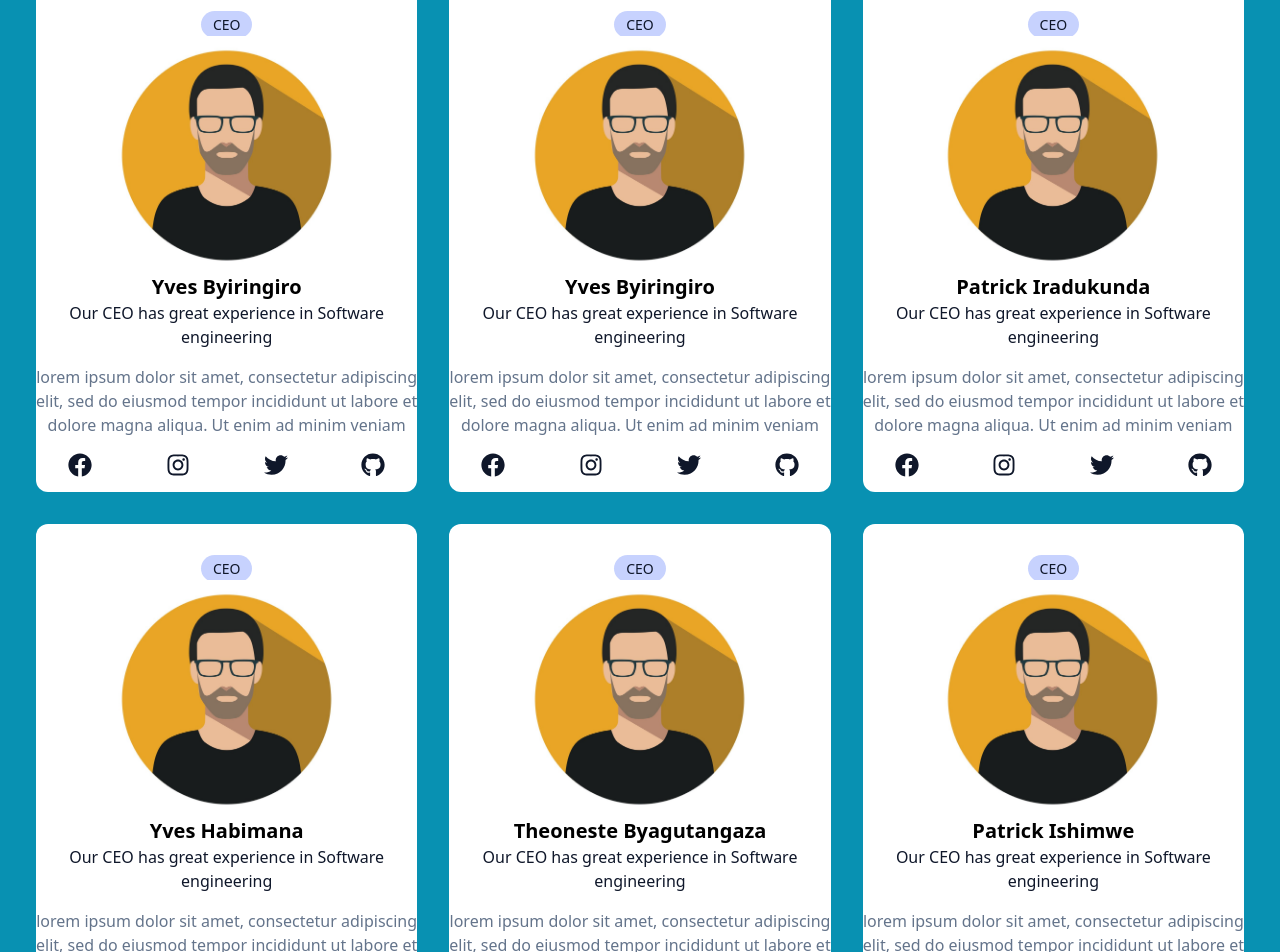
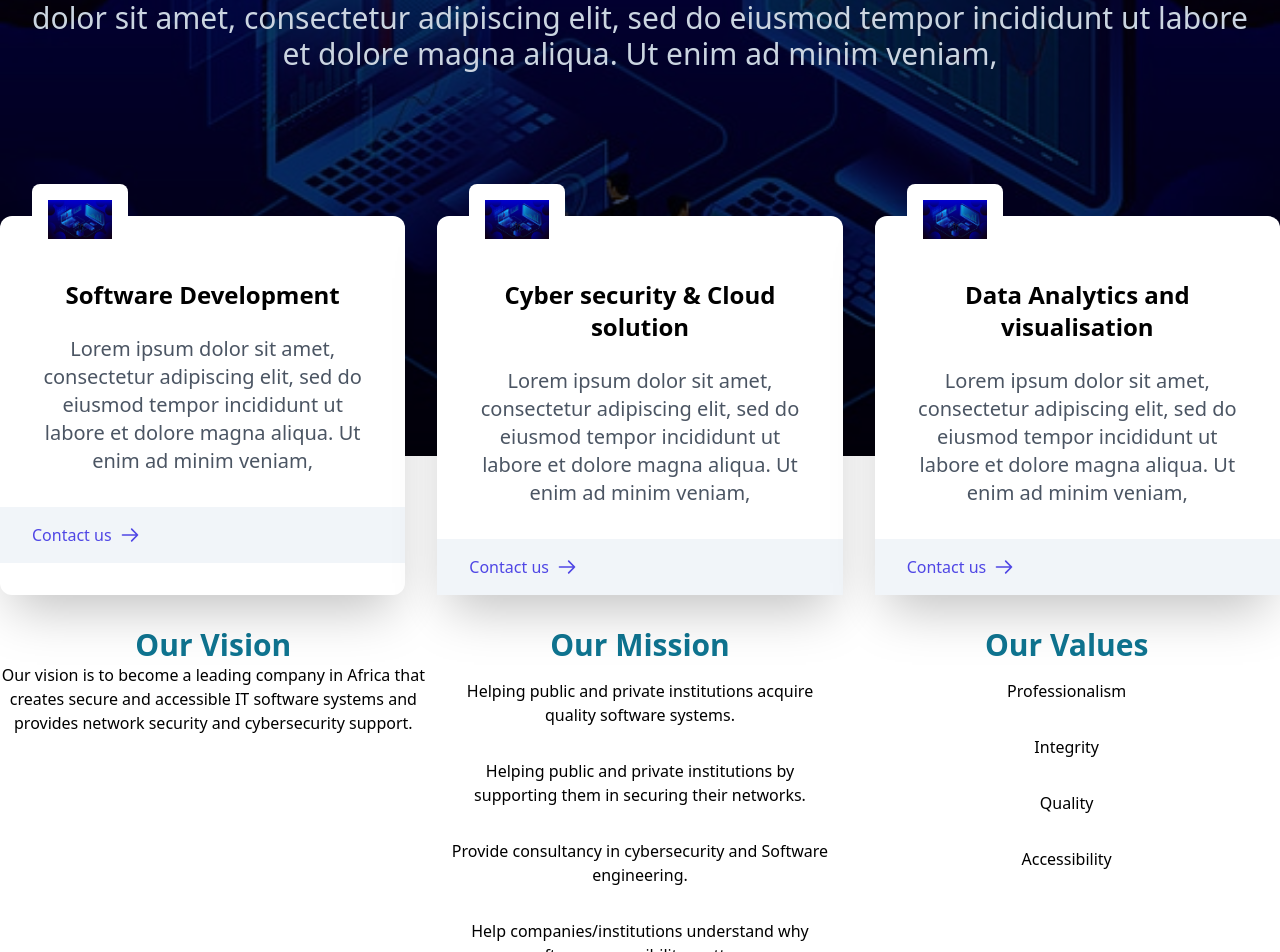
Before and after one commit to SixTabs/website, a React (Create React App) app: page / in a window 1280 px wide. Shown: the part 980-1932 px from the top of the page. Built offline with nearby package versions, Linux system fonts and the light colour scheme; the HTML template or start-up script is replaced by a standard one.

Commit message:
creted the service section

```diff
--- a/src/App.js
+++ b/src/App.js
@@ -2,6 +2,7 @@ import Navbar from './components/Navbar'
 import Hero from './components/Hero';
 import Team from './components/Team';
 import About from './components/About';
+import Service from './components/Service';
 import './App.css';
 
 function App() {
@@ -9,6 +10,7 @@ function App() {
     <div className="App">
       <Navbar/>
       <Hero/>
+      <Service/>
       <About/>
       <Team/>
     </div>
--- a/src/components/About.jsx
+++ b/src/components/About.jsx
@@ -2,7 +2,46 @@ import React from 'react'
 
 const About= ()=>{
     return(
-        <div>This is about section</div>
+        <div className='flex mt-8'>
+            <div className='w-1/3'>
+                <h1 className='text-3xl text-cyan-700 font-semibold'> Our Vision</h1>
+            <p>
+                Our vision is to become a leading company in Africa that
+                creates secure and accessible IT software systems and provides
+                network security and cybersecurity support.
+                 </p>
+            </div>
+            <div className='w-1/3'>
+            <h1 className='text-3xl text-cyan-700 font-semibold'> Our Mission</h1>
+            <ul>
+                   <li>
+                     Helping public and private institutions acquire quality
+                     software systems.
+                   </li>
+                   <li>
+                     Helping public and private institutions by supporting them
+                     in securing their networks.
+                   </li>
+                  <li>
+                   Provide consultancy in cybersecurity and Software
+                    engineering.
+                   </li>
+                   <li>
+                     Help companies/institutions understand why software
+                     accessibility matters.
+                   </li>
+                 </ul>
+            </div>
+            <div className='w-1/3'>
+            <h1 className='text-3xl text-cyan-700 font-semibold'> Our Values</h1>
+            <ul>
+                 <li>Professionalism </li>
+                   <li>Integrity</li>
+                  <li>Quality</li>
+                   <li>Accessibility</li>
+                </ul>
+            </div>
+        </div>
 
 // <section className="team-section" style={{ backgroundColor: "#37517e" }}>
 //         <div className="container" v style={{ padding: "10px" }}>
--- a/src/components/Hero.jsx
+++ b/src/components/Hero.jsx
@@ -5,7 +5,7 @@ const Hero = ()=>{
     return(
         <div className='w-full flex justify-between'>
             <div className='m-20 p-8 w-1/2'>
-            <h1 className='text-4xl font-semibold'> Accessible, usable and secure systems</h1>
+            <h1 className='text-5xl text-sky-700 font-semibold'> Accessible, usable and secure systems</h1>
 
             <p className='text-2xl mt-4'>
             Did you know that around 15% of the world’s population or if
--- a/src/components/Navbar.jsx
+++ b/src/components/Navbar.jsx
@@ -15,7 +15,7 @@ const Navbar = () => {
           <ul className='hidden md:flex'>
             <li><Link  to="home"  smooth={true} offset={0} duration={500} >Home</Link></li>
             <li><Link  to="about"  smooth={true} offset={0} duration={500} >About Us</Link></li>
-            <li><Link  to="education"  smooth={true} offset={0} duration={500} >Services</Link></li>
+            <li><Link  to="services"  smooth={true} offset={0} duration={500} >Services</Link></li>
             <li><Link to="contact" smooth={true} offset={0} duration={500}>Contact</Link></li>
             <li>Blog</li>
           </ul>
--- /dev/null
+++ b/src/components/Service.jsx
@@ -0,0 +1,90 @@
+import React from 'react'
+import softDev from '../assets/software.png'
+
+import { PhoneIcon, ArrowRightIcon } from '@heroicons/react/outline'
+import { ChipIcon, SupportIcon } from '@heroicons/react/solid'
+import team from '../assets/back-img.jpg'
+import cmu from '../assets/back-img.jpg'
+import auca from '../assets/back-img.jpg'
+import collegio from '../assets/back-img.jpg'
+const Service = ()=>{
+    return(
+
+
+        <div name='education' className='w-full mt-24'>
+            <div className='w-full h-[700px] bg-gray-900/90 absolute'>
+                <img className='w-full h-full object-cover mix-blend-overlay' src={team} alt="" />
+            </div>
+            <div className='max-w-[1240px-] mx-auto text-white relative'>
+                <div className='px-4 py-12'>
+                    <h2 className='text-5xl pt-8 text-slate-300 uppercase text-center'>Our Srvices</h2>
+                    <h1 className='text-5xl mt-4 font-bold text-white'> We build accessible and secure system</h1>
+                    <p className='py-4 text-3xl text-slate-300'>We help people build software system that include people with disabilities, Lorem ipsum dolor sit amet, consectetur adipiscing elit, sed do eiusmod tempor incididunt ut labore et dolore magna aliqua. Ut enim ad minim veniam,</p>
+                </div>
+                <div className='grid grid-cols-1 lg:grid-cols-3 relative gap-x-8 gap-y-16 sm:pt-20 text-black '>
+                    <div className='bg-white rounded-xl shadow-2xl'>
+                        <div className='p-8'><img src={cmu} className='w-24 p-4 bg-white rounded-lg mt-[-4rem]' />
+                            <h3 className='font-bold text-2xl my-6'>Software Development</h3>
+                            <p className='text-gray-600 text-xl'>Lorem ipsum dolor sit amet, consectetur adipiscing elit, sed do eiusmod tempor incididunt ut labore et dolore magna aliqua.
+                                Ut enim ad minim veniam,</p>
+                        </div>
+                        <div className='bg-slate-100 pl-8 py-4'>
+                            <p className='flex items-center text-indigo-600'>Contact us <ArrowRightIcon className='w-5 ml-2' /></p>
+                        </div>
+                    </div>
+
+                    <div className='bg-white rounded-xl shadow-2xl'>
+                        <div className='p-8'><img src={auca} className='w-24 p-4 bg-white rounded-lg mt-[-4rem]' />
+                            <h3 className='font-bold text-2xl my-6'>Cyber security & Cloud solution</h3>
+                            <p className='text-gray-600 text-xl'>Lorem ipsum dolor sit amet, consectetur adipiscing elit, sed do eiusmod tempor incididunt ut labore et dolore magna aliqua.
+                                Ut enim ad minim veniam,</p>
+                        </div>
+                        <div className='bg-slate-100 pl-8 py-4'>
+                            <p className='flex items-center text-indigo-600'>Contact us <ArrowRightIcon className='w-5 ml-2' /></p>
+                        </div>
+                    </div>
+
+                    <div className='bg-white rounded-xl shadow-2xl'>
+                        <div className='p-8'><img src={collegio} className='w-24 p-4 bg-white rounded-lg mt-[-4rem]' />
+                            <h3 className='font-bold text-2xl my-6'>Data Analytics and visualisation</h3>
+                            <p className='text-gray-600 text-xl'>Lorem ipsum dolor sit amet, consectetur adipiscing elit, sed do eiusmod tempor incididunt ut labore et dolore magna aliqua.
+                                Ut enim ad minim veniam,</p>
+                        </div>
+                        <div className='bg-slate-100 pl-8 py-4'>
+                            <p className='flex items-center text-indigo-600'>Contact us <ArrowRightIcon className='w-5 ml-2' /></p>
+                        </div>
+                    </div>
+                </div>
+            </div>
+        </div>
+
+
+
+
+        // <div className='bg- py-8'>
+        //     <h1 className='text-5xl font-bold text-white'> We build accessible and secure system</h1>
+        // <div className='grid md:grid-cols-3 '>
+
+        //     <div className='flex flex-col justify-between border-solid border-1 rounded-md border-gray-400 p-8 mx-4 md:w-[20rem] shadow-lg shadow-gray-500  '>
+        //         <h1 className='text-3xl font-semibold'>Software Development</h1>
+        //         <div className='flex justify-center'><img src={softDev} alt="/" className='w-[20rem]' /></div>
+        //         <p> We build secure sytem that are accessible to all induviduals, Inclusion is all we provide</p>
+        //     </div>
+
+        //     <div className='flex flex-col justify-between border-solid border-1 rounded-md border-gray-400 p-8 mx-4 md:w-[20rem] shadow-lg shadow-gray-500  '>
+        //         <h1 className='text-3xl font-semibold'>Software Development</h1>
+        //         <div className='flex justify-center'><img src={softDev} alt="/" className='w-[20rem]' /></div>
+        //         <p> We build secure sytem that are accessible to all induviduals, Inclusion is all we provide</p>
+        //     </div>
+
+        //     <div className='flex flex-col justify-between border-solid border-1 rounded-md border-gray-400 p-8 mx-4 md:w-[20rem] shadow-lg shadow-gray-500  '>
+        //         <h1 className='text-3xl font-semibold'>Software Development</h1>
+        //         <div className='flex justify-center'><img src={softDev} alt="/" className='w-[20rem]' /></div>
+        //         <p> We build secure sytem that are accessible to all induviduals, Inclusion is all we provide</p>
+        //     </div>
+        // </div>
+        // </div>
+    )
+}
+
+export default Service;
--- a/src/components/Team.jsx
+++ b/src/components/Team.jsx
@@ -10,7 +10,7 @@ import {
 
 const Team = () => {
   return (
-    <div className="w-full bg-cyan-600">
+    <div className="w-full bg-sky-700">
       <div className='w-full text-white my-24'>
         <div className='max-w-[1240px] mx-auto py-4'>
           <div className='text-center py-4 text-slate-300'>
@@ -41,9 +41,9 @@ const Team = () => {
             {/* -------------------------------------------------------------Marius-------------------------------------------- */}
 
             <div className='bg-white md:h-[32rem] text-slate-900 m-4 rounded-xl py-8 relative'>
-              <span className='uppercase px-3 py-1 bg-indigo-200 rounded-2xl text-sm'>CEO</span>
+              <span className='uppercase px-3 py-1 bg-indigo-200 rounded-2xl text-sm'>Marketing and communication</span>
               <div className="flex justify-center"><img className="w-60" src={profile1} alt="/" /></div>
-              <div><p className="text-xl font-semibold text-black mx-4">Yves Byiringiro</p></div>
+              <div><p className="text-xl font-semibold text-black mx-4">Yves Habimana</p></div>
               <div><p className="">Our CEO has great experience in Software engineering</p></div>
               <p className='text-2x py-4 text-slate-500'>lorem ipsum dolor sit amet, consectetur adipiscing elit, sed do eiusmod tempor incididunt ut labore et dolore magna aliqua.
                 Ut enim ad minim veniam</p>
@@ -60,7 +60,7 @@ const Team = () => {
 
 
             <div className='bg-white md:h-[32rem] text-slate-900 m-4 rounded-xl py-8 relative'>
-              <span className='uppercase px-3 py-1 bg-indigo-200 rounded-2xl text-sm'>CEO</span>
+              <span className='uppercase px-3 py-1 bg-indigo-200 rounded-2xl text-sm'>Innovation Manager</span>
               <div className="flex justify-center"><img className="w-60" src={profile1} alt="/" /></div>
               <div><p className="text-xl font-semibold text-black mx-4">Patrick Iradukunda</p></div>
               <div><p className="">Our CEO has great experience in Software engineering</p></div>
@@ -79,9 +79,9 @@ const Team = () => {
 
 
             <div className='bg-white md:h-[32rem] text-slate-900 m-4 rounded-xl py-8 relative'>
-              <span className='uppercase px-3 py-1 bg-indigo-200 rounded-2xl text-sm'>CEO</span>
+              <span className='uppercase px-3 py-1 bg-indigo-200 rounded-2xl text-sm'>CTO</span>
               <div className="flex justify-center"><img className="w-60" src={profile1} alt="/" /></div>
-              <div><p className="text-xl font-semibold text-black mx-4">Yves Habimana</p></div>
+              <div><p className="text-xl font-semibold text-black mx-4">Marius Robert Rwandarushya</p></div>
               <div><p className="">Our CEO has great experience in Software engineering</p></div>
               <p className='text-2x py-4 text-slate-500'>lorem ipsum dolor sit amet, consectetur adipiscing elit, sed do eiusmod tempor incididunt ut labore et dolore magna aliqua.
                 Ut enim ad minim veniam</p>
@@ -97,7 +97,7 @@ const Team = () => {
             {/* ---------------------------------------------------Ishimwe--------------------------------------------------- */}
 
             <div className='bg-white md:h-[32rem] text-slate-900 m-4 rounded-xl py-8 relative'>
-              <span className='uppercase px-3 py-1 bg-indigo-200 rounded-2xl text-sm'>CEO</span>
+              <span className='uppercase px-3 py-1 bg-indigo-200 rounded-2xl text-sm'>Chief security Officer</span>
               <div className="flex justify-center"><img className="w-60" src={profile1} alt="/" /></div>
               <div><p className="text-xl font-semibold text-black mx-4">Theoneste Byagutangaza</p></div>
               <div><p className="">Our CEO has great experience in Software engineering</p></div>
@@ -114,7 +114,7 @@ const Team = () => {
 
             {/* ---------------------------------------------Theo------------------------------------------------------------- */}
             <div className='bg-white md:h-[32rem] text-slate-900 m-4 rounded-xl py-8 relative'>
-              <span className='uppercase px-3 py-1 bg-indigo-200 rounded-2xl text-sm'>CEO</span>
+              <span className='uppercase px-3 py-1 bg-indigo-200 rounded-2xl text-sm'>Chief finance</span>
               <div className="flex justify-center"><img className="w-60" src={profile1} alt="/" /></div>
               <div><p className="text-xl font-semibold text-black mx-4">Patrick Ishimwe</p></div>
               <div><p className="">Our CEO has great experience in Software engineering</p></div>
```
Also changed, not shown: src/assets/back-img.jpg (added), src/assets/software.png (added).
